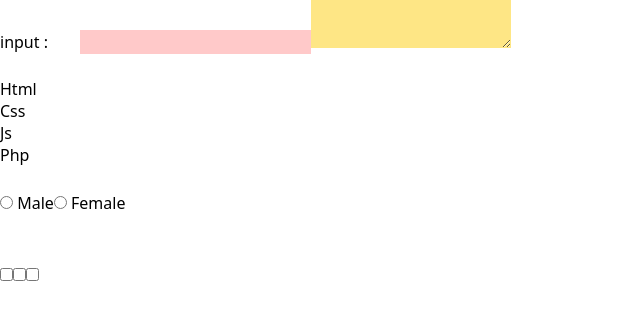
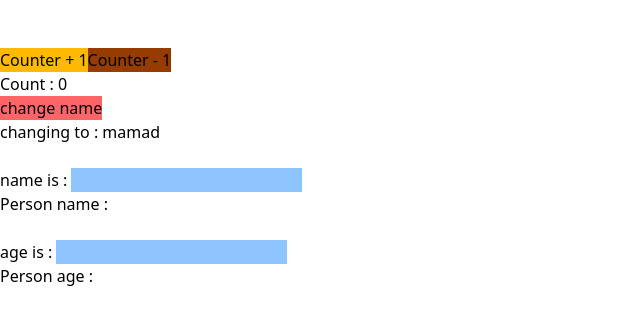
Before and after one commit to EmEsCoder/React, a React (Vite) app: page / in a window 1280 px wide. Shown: the top 324 px of the page, without its empty margins (0-640 px from the left). Built offline with nearby package versions, Linux system fonts and the light colour scheme.

Commit message:
C- useState obj B - array

```diff
--- a/src/App.jsx
+++ b/src/App.jsx
@@ -1,10 +1,12 @@
 import Form from "./Components/Form.jsx"
+import Sample from "./Components/Hooks.jsx"
 
 function App() {
 
   return (
     <>
-      <Form />
+      {/* <Form /> */}
+      <Sample />
     </>
   );
 }
--- /dev/null
+++ b/src/Components/Hooks.jsx
@@ -0,0 +1,75 @@
+import { useState } from "react";
+
+function sample() {
+  //   let count = 0;
+  //   function Click() {
+  //     count += 1;
+  //     console.log(count);
+  //   }
+
+  const [name, setName] = useState("mamad");
+  function changeName() {
+    setName("mohsen");
+  }
+
+  const [count, setCount] = useState(0);
+  function Click() {
+    setCount(count + 1);
+    setCount(mama);
+    setCount(mama);
+    // setCount((pr) => {
+    //   return pr + 1;
+    // });
+  }
+  function mama(eve) {
+    return eve + 1;
+  }
+
+  const [person, setPerson] = useState({ name: "", age: "" });
+
+  return (
+    <>
+      <br />
+      <br />
+      <button onClick={Click} className="bg-amber-400">
+        Counter + 1
+      </button>
+      <button
+        onClick={() => {
+          setCount(count - 1);
+        }}
+        className="bg-amber-800"
+      >
+        Counter - 1
+      </button>
+      <p>Count : {count}</p>
+      <button onClick={changeName} className="bg-red-400">
+        change name
+      </button>
+      <p>changing to : {name}</p>
+      <br />
+
+      name is : <input
+        type="text"
+        className="bg-blue-300"
+        onChange={(e) => {
+          setPerson({ ...person,name: e.target.value });
+        }}
+      />
+
+      <p>Person name : {person.name}</p>
+      <br />
+      age is : <input
+        type="text"
+        className="bg-blue-300"
+        onChange={(e) => {
+          setPerson({ ...person,age: e.target.value });
+        }}
+      />
+
+      <p>Person age : {person.age}</p>
+    </>
+  );
+}
+
+export default sample;
```
